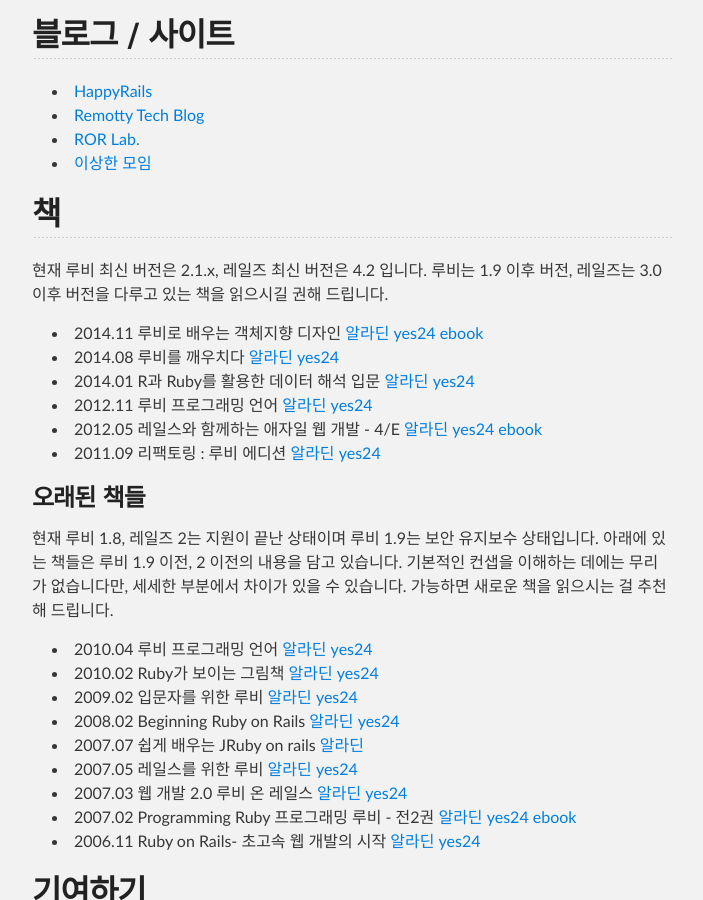
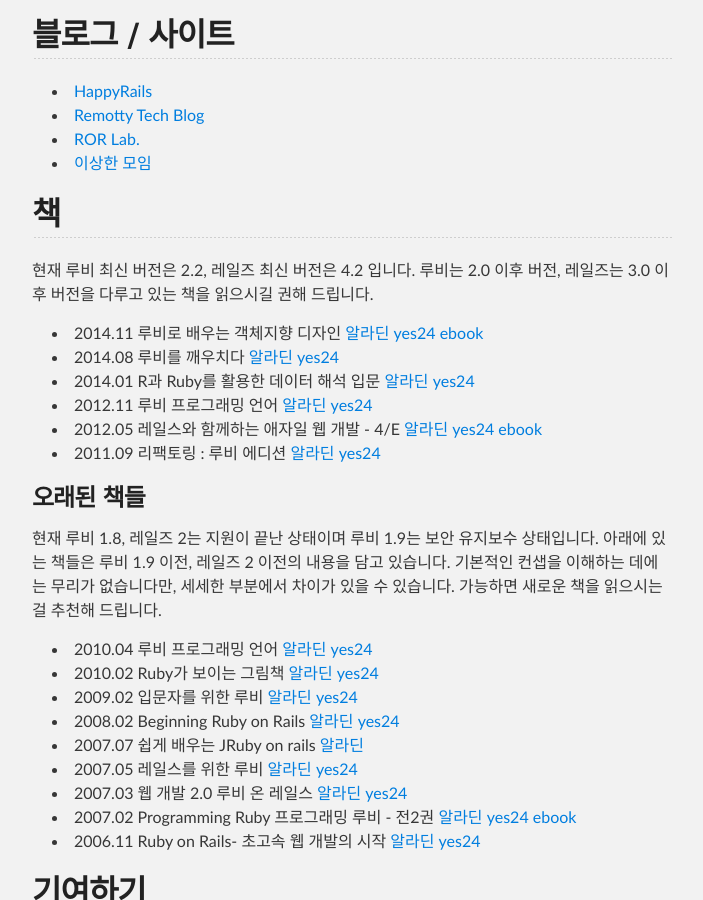
Before and after one commit to rubykr/rubykr.github.io, a Jekyll site: the page built from index.md, in a window 1280 px wide and 900 px high, scrolled down 1797 px. Shown: the whole window, without its empty margins (288-991 px from the left). Built offline with Jekyll 4.4.1, drawn with Linux system fonts in a browser that asks for light colours; comment, search, counter and statistics services are not loaded.

Commit message:
ruby 2.2, trailing whitespaces

```diff
--- a/Gemfile
+++ b/Gemfile
@@ -1,5 +1,5 @@
 source "https://rubygems.org"
-ruby '2.1.5' unless ENV['DEV']
+ruby '2.2.0' unless ENV['DEV']
 
 gem 'rake',   '~> 10.0'
 gem 'jekyll', '~> 1.0'
--- a/index.md
+++ b/index.md
@@ -84,7 +84,7 @@
 ## 책
 {: #book}
 
-현재 루비 최신 버전은 2.1.x, 레일즈 최신 버전은 4.2 입니다. 루비는 1.9 이후
+현재 루비 최신 버전은 2.2, 레일즈 최신 버전은 4.2 입니다. 루비는 2.0 이후
 버전, 레일즈는 3.0 이후 버전을 다루고 있는 책을 읽으시길 권해 드립니다.
 
 - 2014.11 루비로 배우는 객체지향 디자인
@@ -112,7 +112,7 @@
 {: #book-old}
 
 현재 루비 1.8, 레일즈 2는 지원이 끝난 상태이며 루비 1.9는 보안 유지보수 상태입니다. 아래에 있는
-책들은 루비 1.9 이전, 2 이전의 내용을 담고 있습니다. 기본적인 컨샙을
+책들은 루비 1.9 이전, 레일즈 2 이전의 내용을 담고 있습니다. 기본적인 컨샙을
 이해하는 데에는 무리가 없습니다만, 세세한 부분에서 차이가 있을 수 있습니다.
 가능하면 새로운 책을 읽으시는 걸 추천해 드립니다.
 
```
Also changed, not shown: .travis.yml.
